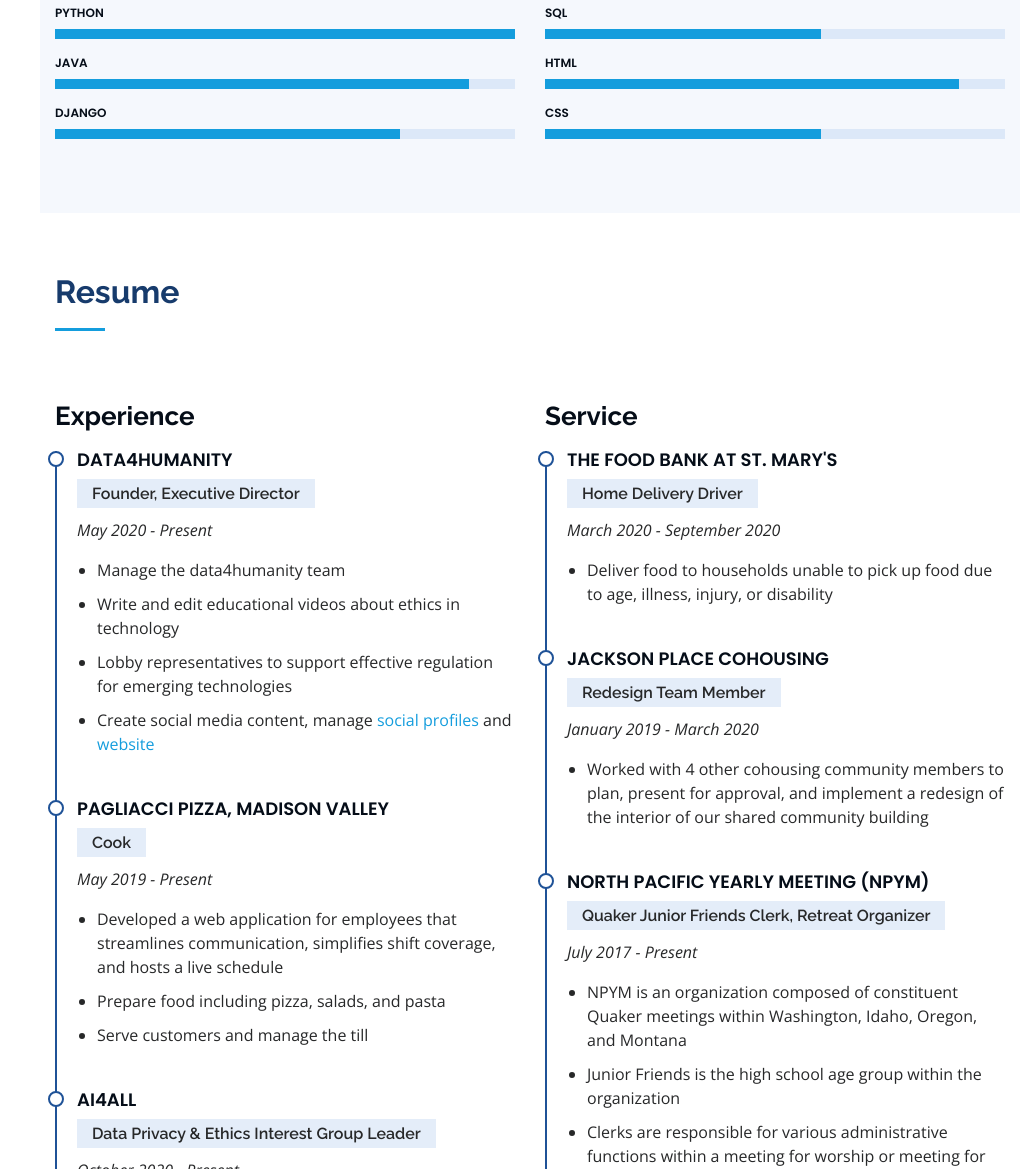
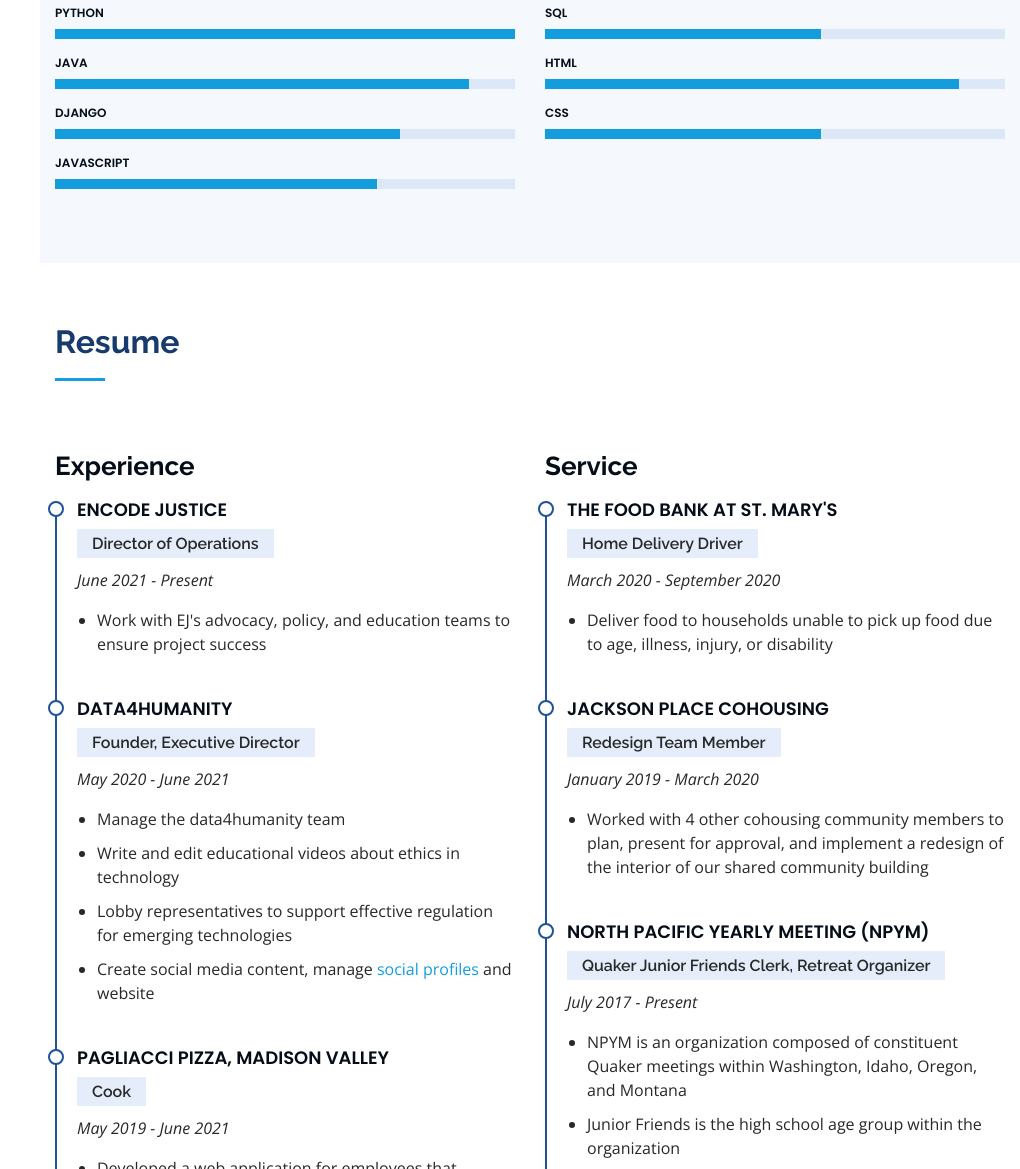
Before and after one commit to ezrafd/Portfolio-Website, a plain HTML site: page index.html in a window 1280 px wide. Shown: the part 1631-2800 px from the top of the page, without its empty margins (260-1280 px from the left). Drawn offline with nearby package versions, Linux system fonts and the light colour scheme.

Commit message:
Update resume to current day

```diff
--- a/index.html
+++ b/index.html
@@ -99,7 +99,7 @@
           <div class="col-lg-8 pt-4 pt-lg-0 content" data-aos="fade-left">
             <h3>Ezra Ford</h3>
             <p>You'll find me cooking up a beat in my budget studio, listening to A$AP Rocky or Kota the Friend, drooling over shoes,
-              drinking Guayakí, eating Costco dried mango, or out with friends playing tennis, basketball, or Super Smash Bros.</p>
+              drinking Yerba Mate, eating Costco dried mango, or out with friends playing tennis, basketball, or Super Smash Bros.</p>
             <div class="row">
               <div class="col-lg-6">
                 <ul>
@@ -149,6 +149,13 @@
               </div>
             </div>
 
+            <div class="progress">
+              <span class="skill">Javascript </span>
+              <div class="progress-bar-wrap">
+                <div class="progress-bar" role="progressbar" aria-valuenow="70" aria-valuemin="0" aria-valuemax="100"></div>
+              </div>
+            </div>
+
           </div>
 
           <div class="col-lg-6" data-aos="fade-up" data-aos-delay="100">
@@ -193,20 +200,28 @@
           <div class="col-lg-6" data-aos="fade-up">
             <h3 class="resume-title">Experience</h3>
             <div class="resume-item">
+              <h4>Encode Justice</h4>
+              <h5>Director of Operations</h5>
+              <p><em>June 2021 - Present</em></p>
+              <ul>
+                <li>Work with EJ's advocacy, policy, and education teams to ensure project success</li>
+              </ul>
+            </div>
+            <div class="resume-item">
               <h4>data4humanity</h4>
               <h5>Founder, Executive Director</h5>
-              <p><em>May 2020 - Present</em></p>
+              <p><em>May 2020 - June 2021</em></p>
               <ul>
                 <li>Manage the data4humanity team</li>
                 <li>Write and edit educational videos about ethics in technology</li>
                 <li>Lobby representatives to support effective regulation for emerging technologies</li>
-                <li>Create social media content, manage <a href='https://www.instagram.com/data4humanity'>social profiles</a> and <a href='https://www.data4humanity.org/'>website</a></li>
+                <li>Create social media content, manage <a href='https://www.instagram.com/data4humanity'>social profiles</a> and website</li>
               </ul>
             </div>
             <div class="resume-item">
               <h4>Pagliacci Pizza, Madison Valley</h4>
               <h5>Cook</h5>
-              <p><em>May 2019 - Present</em></p>
+              <p><em>May 2019 - June 2021</em></p>
               <ul>
                 <li>Developed a web application for employees that streamlines communication, simplifies
 shift coverage, and hosts a live schedule</li>
```
